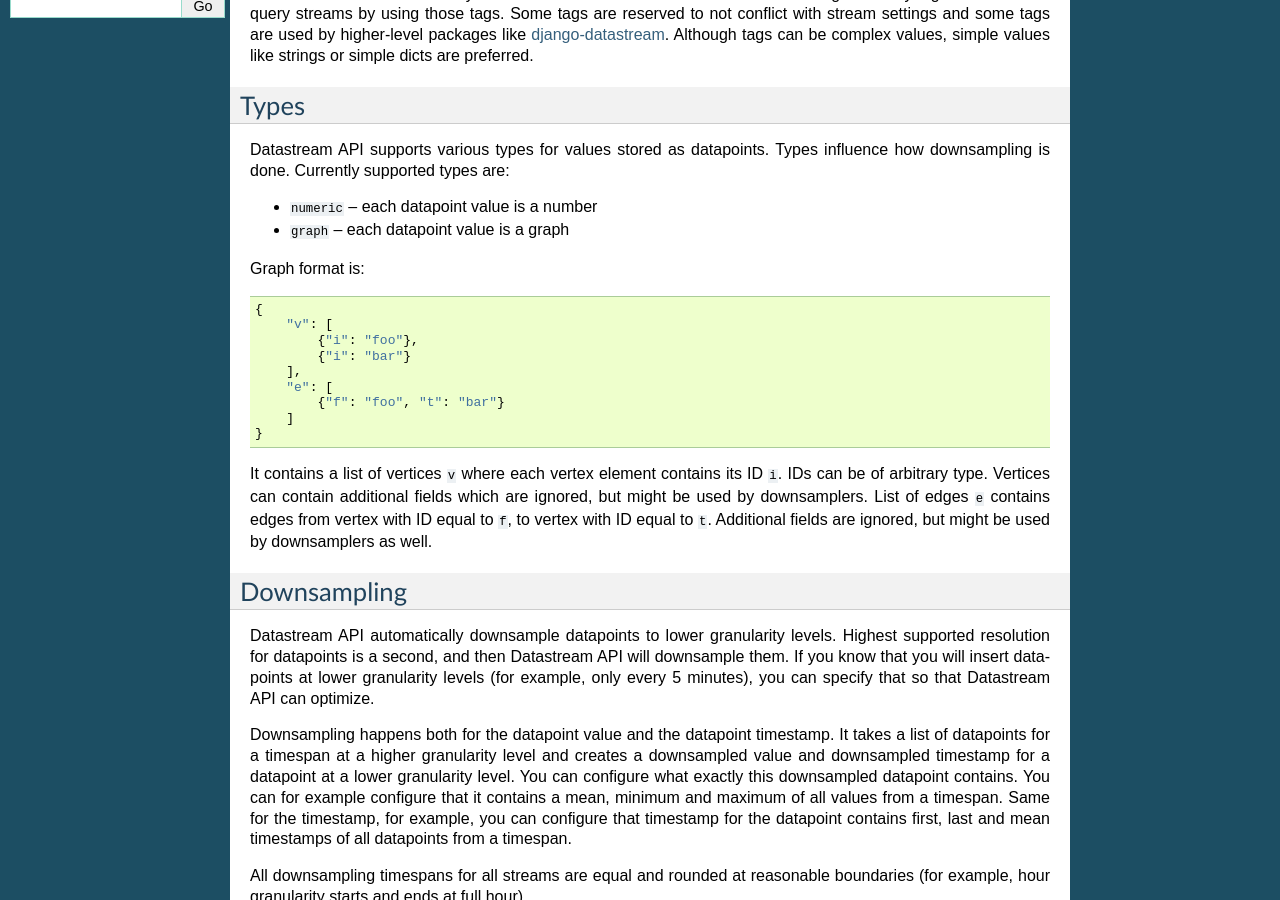
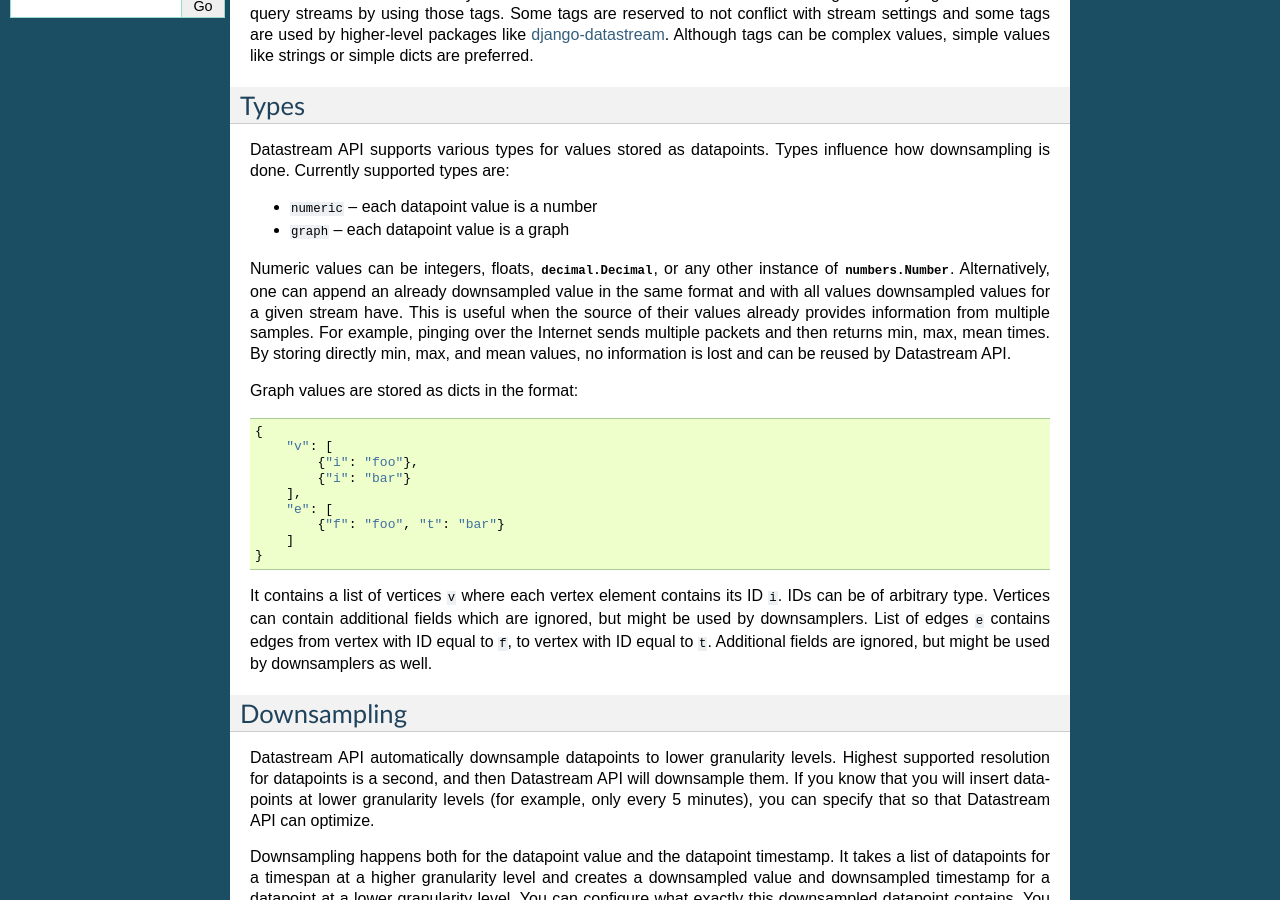
Before and after one commit to wlanslovenija/datastream, a Sphinx documentation site: the page built from docs/usage.rst, in a window 1280 px wide and 900 px high, scrolled down 387 px. Built offline with Sphinx 7.4.7, drawn with Linux system fonts in a browser that asks for light colours.

Commit message:
Improving documentation.

```diff
--- a/docs/usage.rst
+++ b/docs/usage.rst
@@ -30,7 +30,13 @@ Currently supported types are:
 * ``numeric`` – each datapoint value is a number
 * ``graph`` – each datapoint value is a graph
 
-Graph format is::
+Numeric values can be integers, floats, :py:class:`decimal.Decimal`, or any other instance of :py:class:`numbers.Number`.
+Alternatively, one can append an already downsampled value in the same format and with all values downsampled values for
+a given stream have. This is useful when the source of their values already provides information from multiple
+samples. For example, pinging over the Internet sends multiple packets and then returns min, max, mean times.
+By storing directly min, max, and mean values, no information is lost and can be reused by Datastream API.
+
+Graph values are stored as dicts in the format::
 
     {
         "v": [
```
Also changed, not shown: 1 other file.
